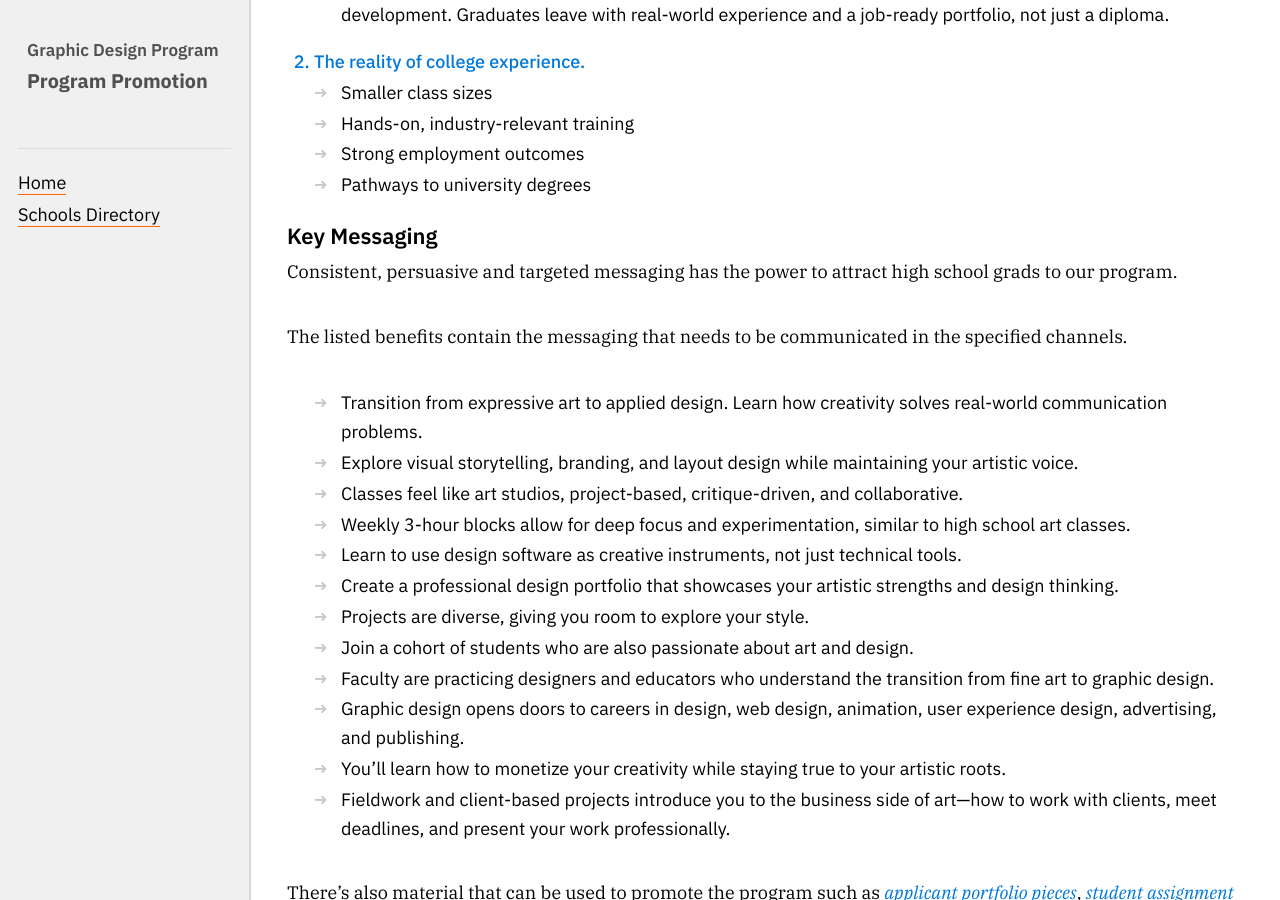
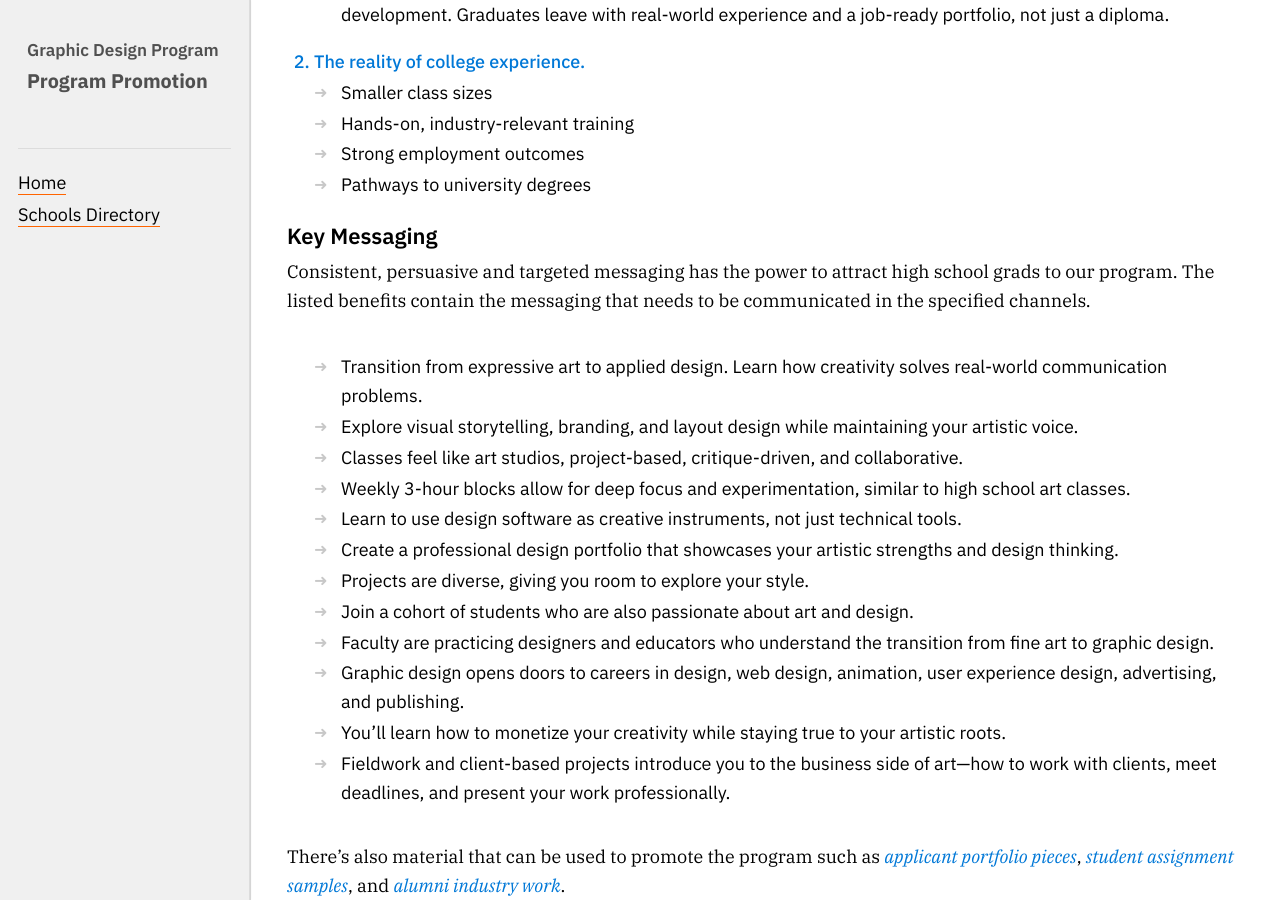
Before and after one commit to AlainParadis/program-promotion, a Jekyll site: the page built from index.md, in a window 1280 px wide and 900 px high, scrolled down 1017 px. Built offline with Jekyll 4.4.1, drawn with Linux system fonts in a browser that asks for light colours.

Commit message:
Update Ruby and Jekyll deps
Bump the site to Ruby 3.3.10 and refresh the GitHub Pages dependency set, including adding webrick for local Jekyll serving. This also updates the lockfile to newer compatible gems and fixes small copy/formatting tweaks in the homepage content.

```diff
--- a/Gemfile
+++ b/Gemfile
@@ -1,3 +1,4 @@
 source "https://rubygems.org"
 
 gem "github-pages", group: :jekyll_plugins
+gem "webrick"
--- a/index.md
+++ b/index.md
@@ -45,10 +45,7 @@ order: 0
 	Key Messaging
 </h4>
 <p>
-	Consistent, persuasive and targeted messaging has the power to attract high school grads to our program.
-</p>
-<p>
-	The listed benefits contain the messaging that needs to be communicated in the specified channels.
+	Consistent, persuasive and targeted messaging has the power to attract high school grads to our program. The listed benefits contain the messaging that needs to be communicated in the specified channels.
 </p>
 <ul>
 	{% for message in site.data.sitewide.messaging %}
```
Also changed, not shown: Gemfile.lock, 1 other file.
